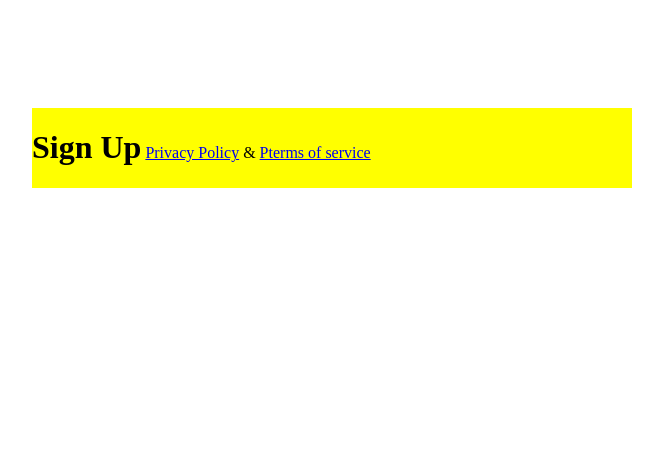
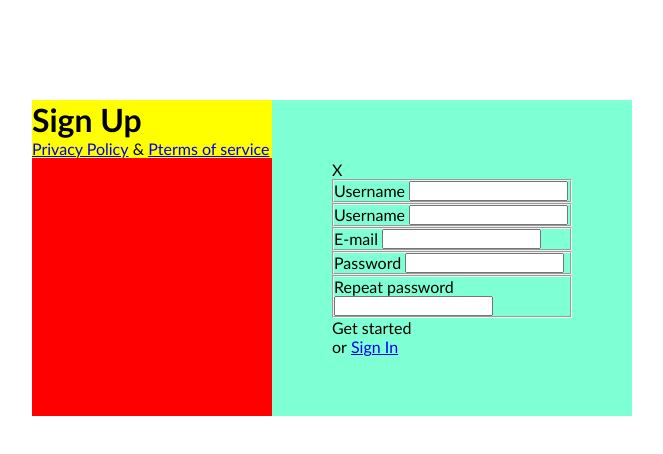
Before and after one commit to LinoGitas/sign-up, a plain HTML site: page index.html in a window 1280 px wide. Shown: the whole page, without its empty margins (308-971 px from the left). Drawn offline with Linux system fonts and the light colour scheme.

Commit message:
reset css

```diff
--- a/css/main.css
+++ b/css/main.css
@@ -3,11 +3,14 @@
     width: 600px;
     margin-top:100px;
     margin-left:calc( 50% - 300px );
-    background-color: yellow;
+    background-color: red;
 }
 
 .left{
     display: inline-block;
+    width: 40%;
+    float:left;
+    background-color: yellow;
 }
 
     .left > h1{
@@ -28,4 +31,20 @@
 
 .right{
     display: inline-block;
+    width: 60%;
+    float:left;
+    padding:60px;
+    background-color: aquamarine;
+    box-sizing: border-box;
 }
+    .right > .close {
+
+    }
+
+    form {
+
+    }
+
+    form > .formRow > label {
+
+    }
--- /dev/null
+++ b/css/reset.css
@@ -0,0 +1,8 @@
+body,
+body *{
+margin:0;
+padding:0;
+vertical-align:top;
+box-sizing: border-box;
+font-family: 'Gill Sans', 'Gill Sans MT', Calibri, 'Trebuchet MS', sans-serif;
+}
--- a/index.html
+++ b/index.html
@@ -4,12 +4,14 @@
     <meta charset="UTF-8">
     <meta name="viewport" content="width=device-width, initial-scale=1.0">
     <title>Sign Up</title>
+    <link rel="stylesheet" href="./css/reset.css">
     <link rel="stylesheet" href="./css/main.css">
     <link rel="icon" href="../img/favicon.png" type="image/png">
 </head>
 <body>
     <div class="container">
-       <div class="left">
+
+        <div class="left">
            <h1>Sign Up</h1>
            <div class="links">
                <a href="#">Privacy Policy</a>
@@ -20,6 +22,35 @@
 
        <div class="right">
            <form>
+                <div class="close">
+                X
+                </div>
+                <fieldset class="formRow">
+                    <label for="username">Username</label>
+                    <input type="text">
+                </fieldset>
+                <fieldset class="formRow">
+                    <label for="username">Username</label>
+                    <input type="text">
+                </fieldset>
+                <fieldset class="formRow">
+                    <label for="email">E-mail</label>
+                    <input type="text">
+                </fieldset>
+                <fieldset class="formRow">
+                    <label for="pasword">Password</label>
+                    <input type="text">
+                </fieldset>
+                <fieldset class="formRow">
+                    <label for="repeat">Repeat password</label>
+                    <input type="text">
+                </fieldset>
+
+                <div class="formRow">
+                    <div class="btn">Get started</div>
+                    <span>or</span>
+                    <a href="#">Sign In</a>
+                </div>
 
            </form>
         </div>
```
